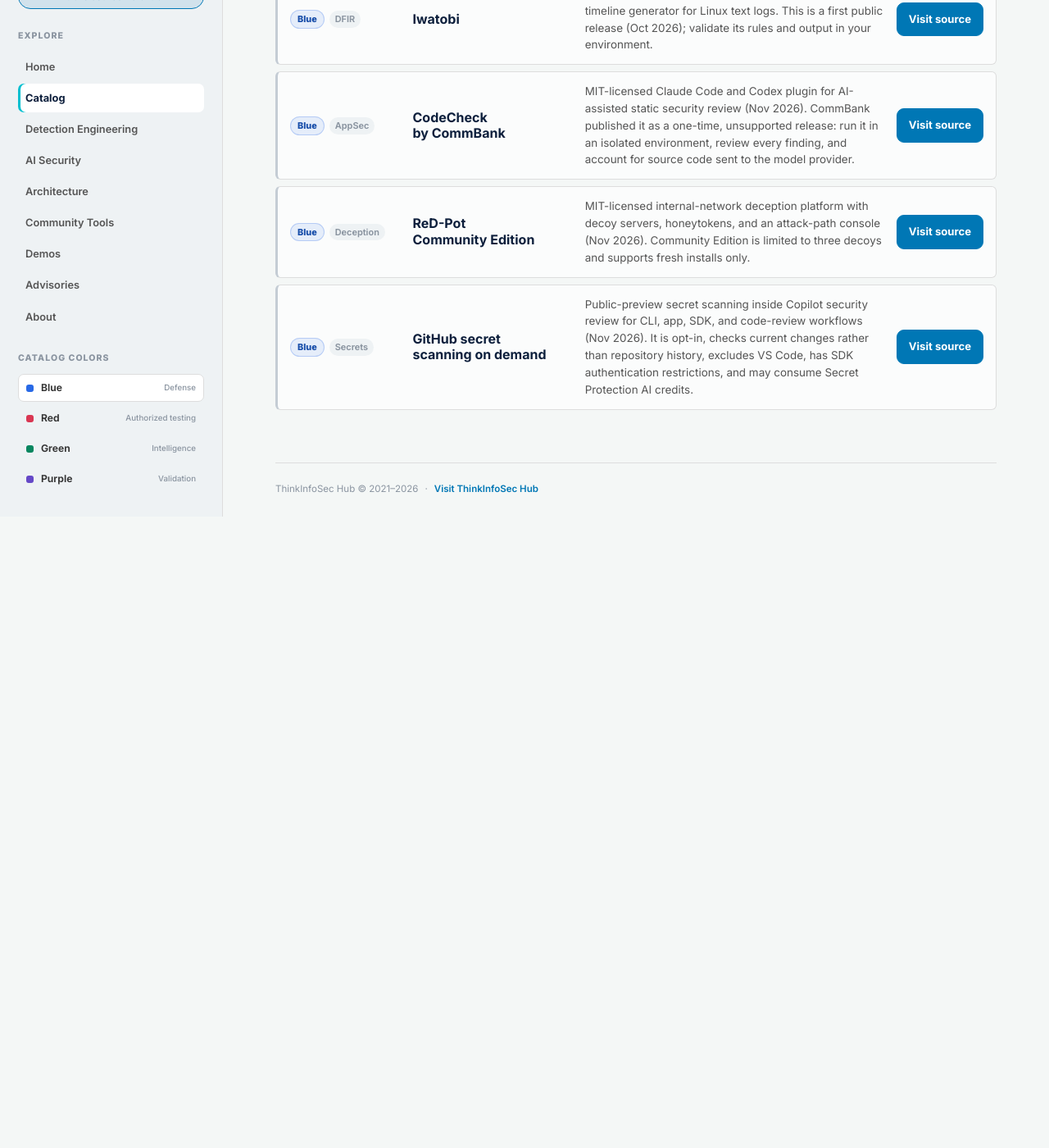
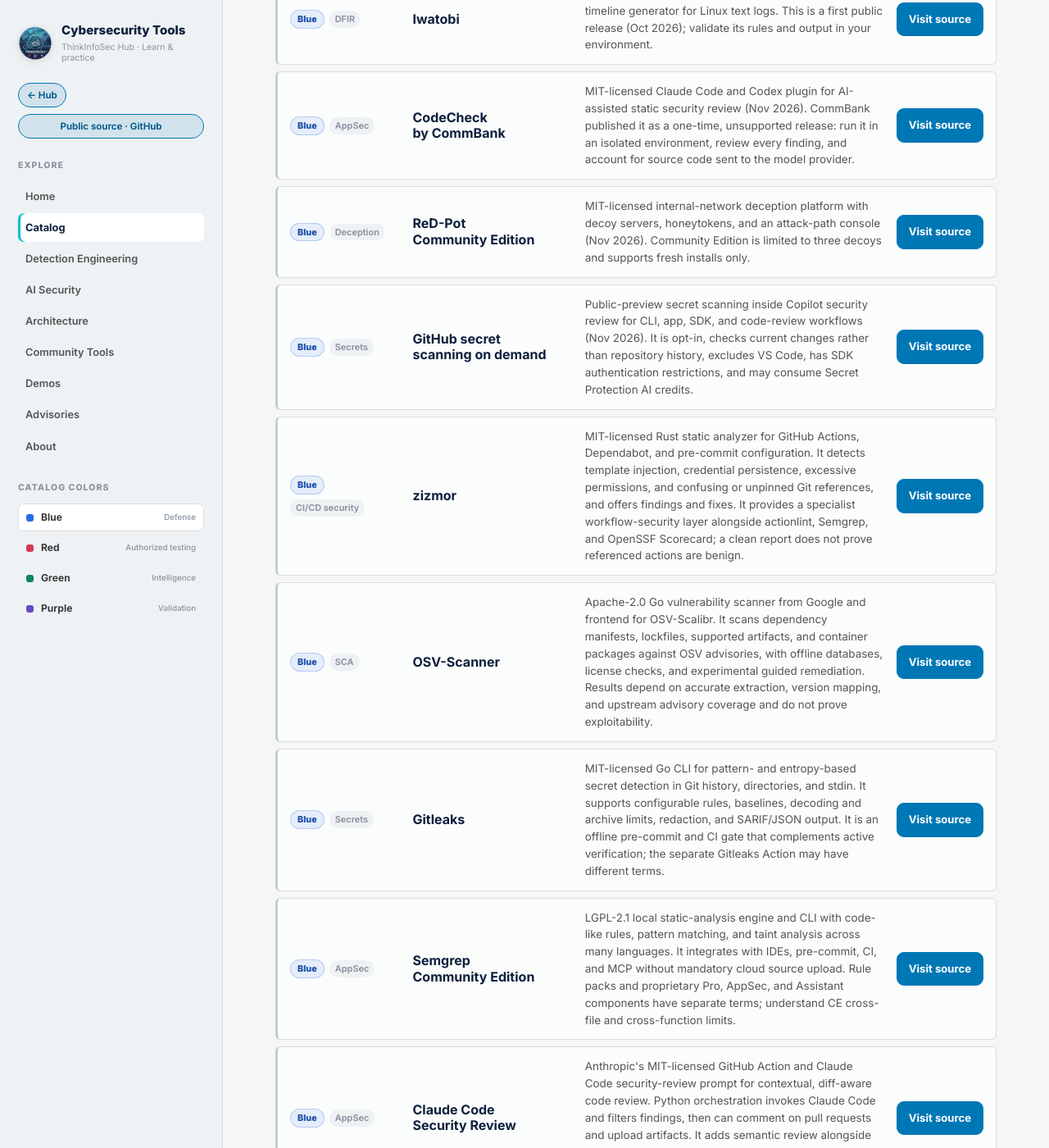
Before and after one commit to amcamillo/Cybersecurity_Tools, a Jekyll site: the page built from docs/01-catalog/blue.md, in a window 1280 px wide and 1400 px high, scrolled down 2924 px. Shown: the whole window at 82% size. Built offline with Jekyll 4.4.1, drawn with Linux system fonts in a browser that asks for light colours; before the commit the page ends 3554 px from its top, so only the background shows below that; some of the changed text lies outside the part shown.

Commit message:
Add defensive security catalog tools
Co-authored-by: Autoisland <Autoisland@users.noreply.github.com>

```diff
--- a/docs/01-catalog/blue.md
+++ b/docs/01-catalog/blue.md
@@ -194,5 +194,41 @@ permalink: /catalog/blue/
     <p>Public-preview secret scanning inside Copilot security review for CLI, app, SDK, and code-review workflows (Nov 2026). It is opt-in, checks current changes rather than repository history, excludes VS Code, has SDK authentication restrictions, and may consume Secret Protection AI credits.</p>
     <a class="button" href="https://github.blog/changelog/2026-11-17-secret-scanning-on-demand-for-developers-and-agents/">Visit source</a>
   </article>
+  <article class="card" data-filter-item data-tags="Blue,CI,Git,AppSec">
+    <div class="card__meta"><span class="team-chip team-chip--blue">Blue</span><span class="category-chip">CI/CD security</span></div>
+    <h3>zizmor</h3>
+    <p>MIT-licensed Rust static analyzer for GitHub Actions, Dependabot, and pre-commit configuration. It detects template injection, credential persistence, excessive permissions, and confusing or unpinned Git references, and offers findings and fixes. It provides a specialist workflow-security layer alongside actionlint, Semgrep, and OpenSSF Scorecard; a clean report does not prove referenced actions are benign.</p>
+    <a class="button" href="https://github.com/zizmorcore/zizmor">Visit source</a>
+  </article>
+  <article class="card" data-filter-item data-tags="Blue,AppSec,SCA,Dependencies">
+    <div class="card__meta"><span class="team-chip team-chip--blue">Blue</span><span class="category-chip">SCA</span></div>
+    <h3>OSV-Scanner</h3>
+    <p>Apache-2.0 Go vulnerability scanner from Google and frontend for OSV-Scalibr. It scans dependency manifests, lockfiles, supported artifacts, and container packages against OSV advisories, with offline databases, license checks, and experimental guided remediation. Results depend on accurate extraction, version mapping, and upstream advisory coverage and do not prove exploitability.</p>
+    <a class="button" href="https://github.com/google/osv-scanner">Visit source</a>
+  </article>
+  <article class="card" data-filter-item data-tags="Blue,Secrets,Git,AppSec">
+    <div class="card__meta"><span class="team-chip team-chip--blue">Blue</span><span class="category-chip">Secrets</span></div>
+    <h3>Gitleaks</h3>
+    <p>MIT-licensed Go CLI for pattern- and entropy-based secret detection in Git history, directories, and stdin. It supports configurable rules, baselines, decoding and archive limits, redaction, and SARIF/JSON output. It is an offline pre-commit and CI gate that complements active verification; the separate Gitleaks Action may have different terms.</p>
+    <a class="button" href="https://github.com/gitleaks/gitleaks">Visit source</a>
+  </article>
+  <article class="card" data-filter-item data-tags="Blue,AppSec,SAST">
+    <div class="card__meta"><span class="team-chip team-chip--blue">Blue</span><span class="category-chip">AppSec</span></div>
+    <h3>Semgrep Community Edition</h3>
+    <p>LGPL-2.1 local static-analysis engine and CLI with code-like rules, pattern matching, and taint analysis across many languages. It integrates with IDEs, pre-commit, CI, and MCP without mandatory cloud source upload. Rule packs and proprietary Pro, AppSec, and Assistant components have separate terms; understand CE cross-file and cross-function limits.</p>
+    <a class="button" href="https://github.com/semgrep/semgrep">Visit source</a>
+  </article>
+  <article class="card" data-filter-item data-tags="Blue,AppSec,AI security,Git">
+    <div class="card__meta"><span class="team-chip team-chip--blue">Blue</span><span class="category-chip">AppSec</span></div>
+    <h3>Claude Code Security Review</h3>
+    <p>Anthropic's MIT-licensed GitHub Action and Claude Code security-review prompt for contextual, diff-aware code review. Python orchestration invokes Claude Code and filters findings, then can comment on pull requests and upload artifacts. It adds semantic review alongside SAST but does not replace tests or human AppSec review.</p>
+    <a class="button" href="https://github.com/anthropics/claude-code-security-review">Visit source</a>
+  </article>
+  <article class="card" data-filter-item data-tags="Blue,AppSec,AI security,Audit">
+    <div class="card__meta"><span class="team-chip team-chip--blue">Blue</span><span class="category-chip">AI security</span></div>
+    <h3>Cloudflare security-audit-skill</h3>
+    <p>MIT-licensed coding-agent audit workflow covering reconnaissance, coverage-led hunting, adversarial candidate validation, structured findings, independent verification, and reporting. It consists of JavaScript validators and Markdown skill files rather than a standalone scanner. It supports repeatable evidence-linked repository audits; no independent effectiveness benchmark is established here.</p>
+    <a class="button" href="https://github.com/cloudflare/security-audit-skill">Visit source</a>
+  </article>
 </div>
 </section>
```
Also changed, not shown: README.md.
